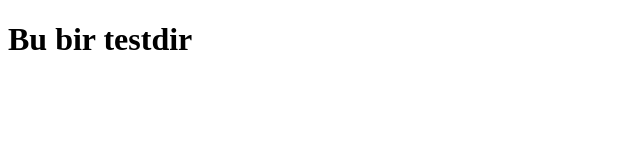
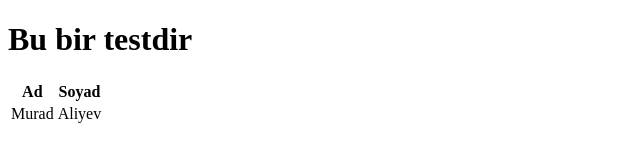
Before and after one commit to MuradAliyevv/testProject514v2, a plain HTML site: page index.html in a window 1280 px wide. Shown: the whole page, without its empty margins (0-640 px from the left). Drawn offline with Linux system fonts and the light colour scheme.

Commit message:
changed index.html

```diff
--- a/index.html
+++ b/index.html
@@ -8,5 +8,15 @@
 </head>
 <body>
     <h1>Bu bir testdir </h1>
+    <table >
+        <tr>
+            <th> Ad</th>
+            <th>Soyad</th>
+        </tr>
+        <tr>
+            <td>Murad</td>
+            <td>Aliyev</td>
+        </tr>
+    </table>
 </body>
 </html>
```
